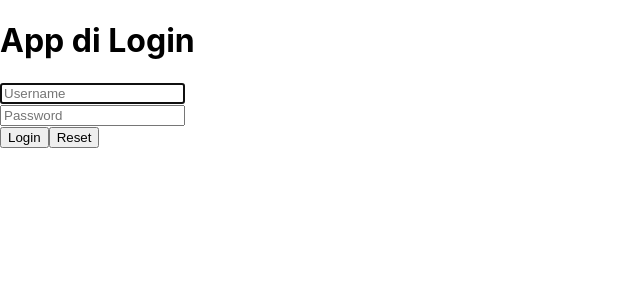
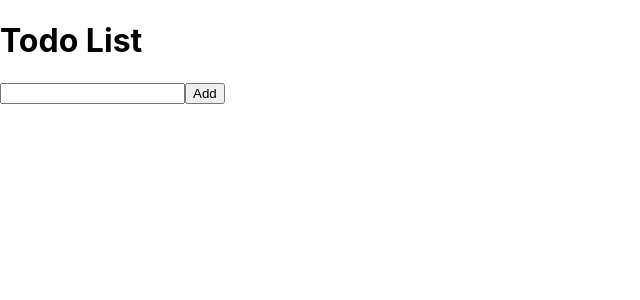
Before and after one commit to NicolaPisani/react, a React (Create React App) app in the folder hello/: page / in a window 1280 px wide. Shown: the top 300 px of the page, without its empty margins (0-640 px from the left). Built offline with nearby package versions, Linux system fonts and the light colour scheme.

Commit message:
todo-list

```diff
--- a/hello/src/App.js
+++ b/hello/src/App.js
@@ -1,16 +1,12 @@
 import React from "react";
-import UncontrolledLogin from "./UncontrolledLogin";
+import TodoList from "./TodoList";
 
 class App extends React.Component {
-  handleLogin = (credentials) => {
-    console.log("Login:", credentials);
-  };
-
   render() {
     return (
       <div>
-        <h1>App di Login</h1>
-        <UncontrolledLogin onLogin={this.handleLogin} />
+        <h1>Todo List</h1>
+        <TodoList />
       </div>
     );
   }
--- /dev/null
+++ b/hello/src/TodoList.js
@@ -0,0 +1,45 @@
+import React from "react";
+
+class TodoList extends React.Component {
+  constructor(props) {
+    super(props);
+    this.state = {
+      items: [],
+      inputValue: "",
+    };
+  }
+
+  handleInputChange = (event) => {
+    this.setState({ inputValue: event.target.value });
+  };
+
+  handleAddItem = () => {
+    const { items, inputValue } = this.state;
+    if (inputValue.trim() !== "") {
+      const updatedItems = [...items, inputValue];
+      this.setState({ items: updatedItems, inputValue: "" });
+    }
+  };
+
+  render() {
+    const { items, inputValue } = this.state;
+
+    return (
+      <div>
+        <ul>
+          {items.map((item, index) => (
+            <li key={index}>{item}</li>
+          ))}
+        </ul>
+        <input
+          type="text"
+          value={inputValue}
+          onChange={this.handleInputChange}
+        />
+        <button onClick={this.handleAddItem}>Add</button>
+      </div>
+    );
+  }
+}
+
+export default TodoList;
```
